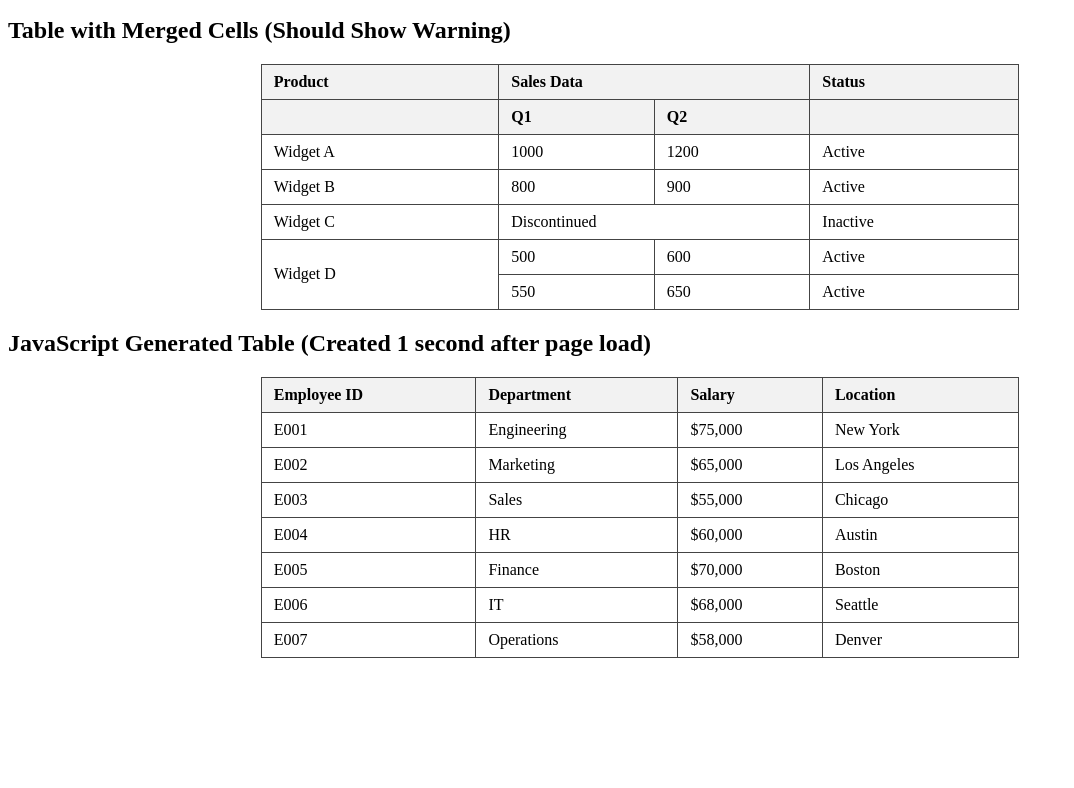
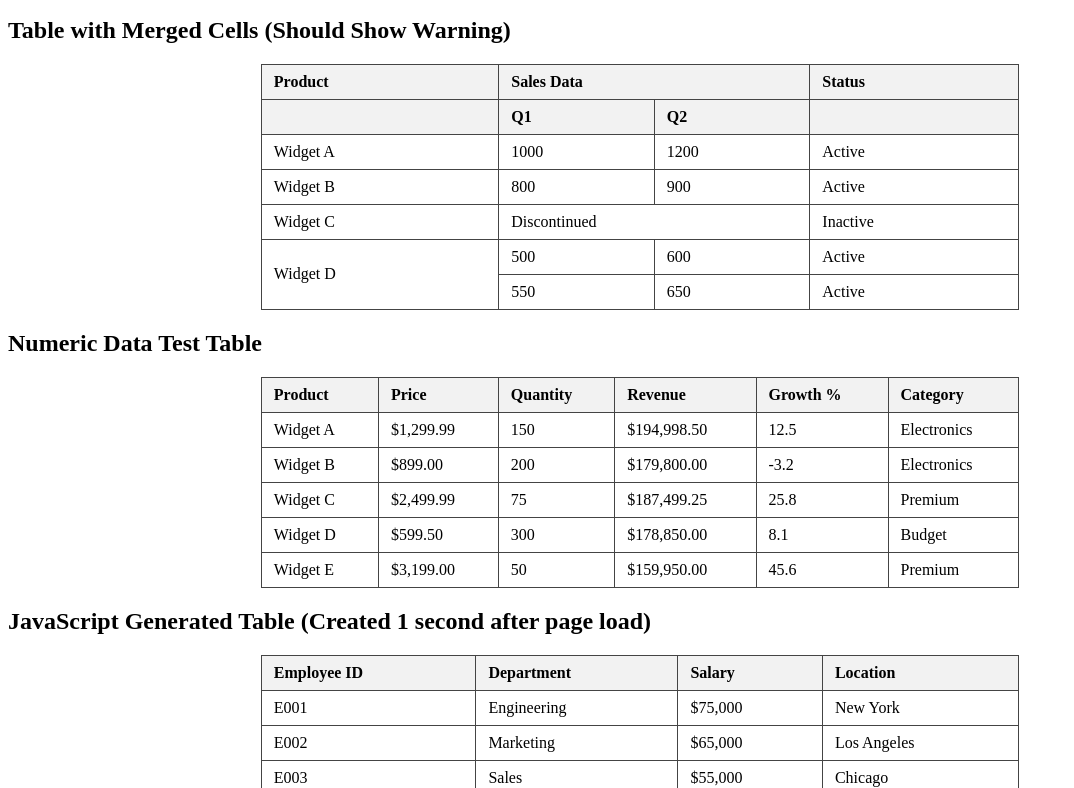
Before and after one commit to llagerlof/websitetableexporter, a browser extension: page sample-table.html in a window 1280 px wide. Shown: the part 456-1244 px from the top of the page, without its empty margins (0-1074 px from the left). Before the commit the page ends 1134 px from the top, so only its background shows below. Drawn offline with Linux system fonts and the light colour scheme.

Commit message:
Add support for numeric values

```diff
--- a/sample-table.html
+++ b/sample-table.html
@@ -91,6 +91,62 @@
     </tbody>
   </table>
 
+  <h2>Numeric Data Test Table</h2>
+  <table>
+    <thead>
+      <tr>
+        <th>Product</th>
+        <th>Price</th>
+        <th>Quantity</th>
+        <th>Revenue</th>
+        <th>Growth %</th>
+        <th>Category</th>
+      </tr>
+    </thead>
+    <tbody>
+      <tr>
+        <td>Widget A</td>
+        <td>$1,299.99</td>
+        <td>150</td>
+        <td>$194,998.50</td>
+        <td>12.5</td>
+        <td>Electronics</td>
+      </tr>
+      <tr>
+        <td>Widget B</td>
+        <td>$899.00</td>
+        <td>200</td>
+        <td>$179,800.00</td>
+        <td>-3.2</td>
+        <td>Electronics</td>
+      </tr>
+      <tr>
+        <td>Widget C</td>
+        <td>$2,499.99</td>
+        <td>75</td>
+        <td>$187,499.25</td>
+        <td>25.8</td>
+        <td>Premium</td>
+      </tr>
+      <tr>
+        <td>Widget D</td>
+        <td>$599.50</td>
+        <td>300</td>
+        <td>$178,850.00</td>
+        <td>8.1</td>
+        <td>Budget</td>
+      </tr>
+      <tr>
+        <td>Widget E</td>
+        <td>$3,199.00</td>
+        <td>50</td>
+        <td>$159,950.00</td>
+        <td>45.6</td>
+        <td>Premium</td>
+      </tr>
+    </tbody>
+  </table>
+
 </body>
 
 <script>
```
Also changed, not shown: content.js (+97 -3 lines).
